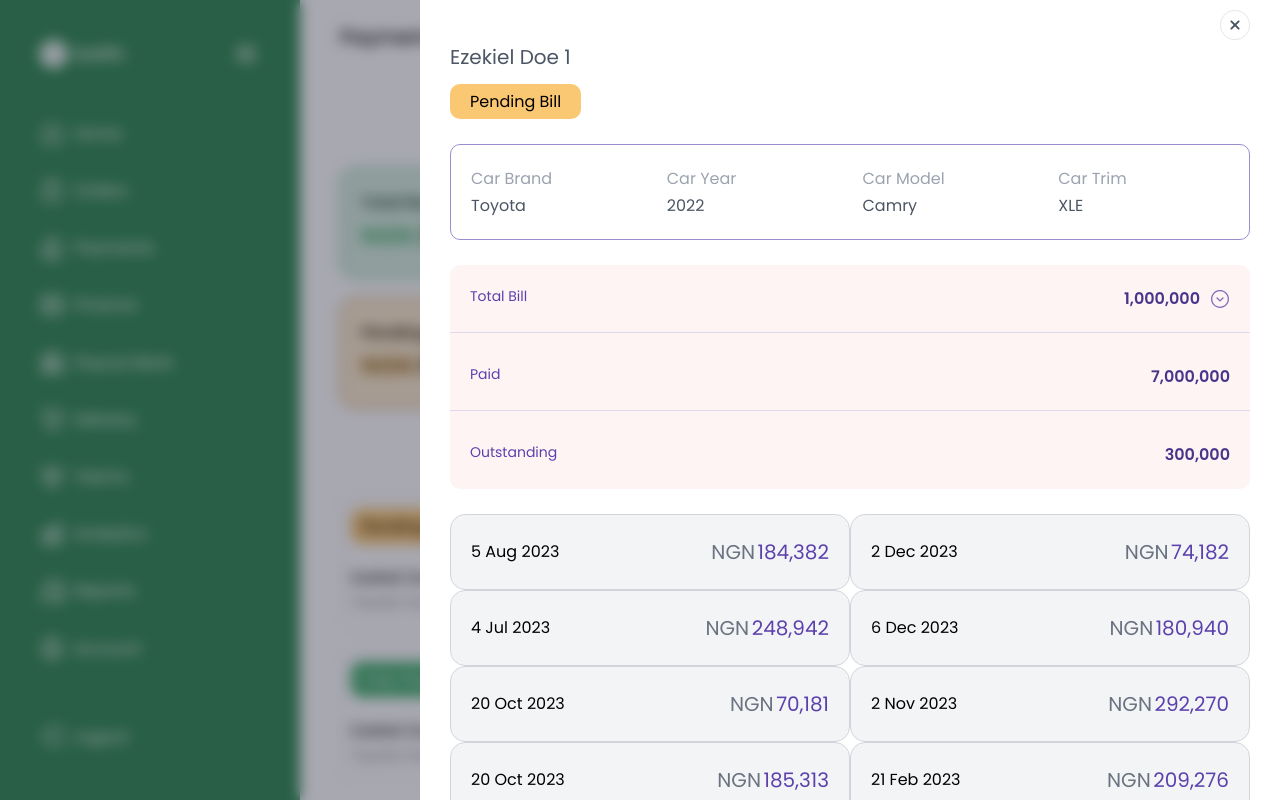
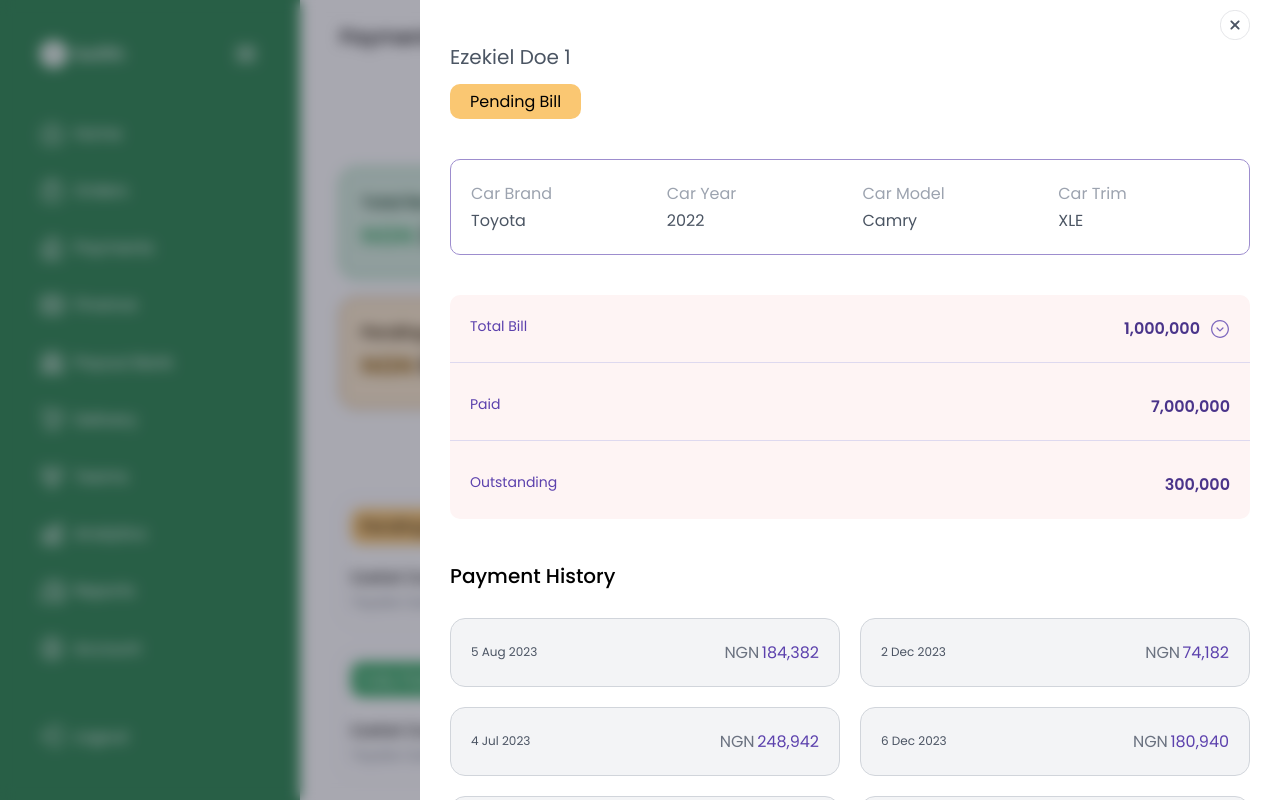
Before and after one commit to projects-for-clients/swifth, a React (Vite) app: page /dashboard/payments in a window 1280 px wide. Both pictures are taken after a click on the element 558 px from the left and 561 px from the top of the page. Built offline with nearby package versions, Linux system fonts and the light colour scheme.

Commit message:
working on payments

```diff
--- a/src/container/dashboard/Payments.tsx
+++ b/src/container/dashboard/Payments.tsx
@@ -34,9 +34,9 @@ export interface Payments {
 }
 
 interface PaymentHistory {
-  id: number,
-  date: Date,
-  amount: number,
+  id: number;
+  date: Date;
+  amount: number;
 }
 
 const paymentHistoryArr: PaymentHistory[] = Array.from(
@@ -44,7 +44,7 @@ const paymentHistoryArr: PaymentHistory[] = Array.from(
   (_, i) => ({
     id: i,
     date: generateRandomDate(),
-    amount: Math.floor(Math.random() * 270000 + 40000) ,
+    amount: Math.floor(Math.random() * 270000 + 40000),
   })
 );
 
@@ -121,7 +121,7 @@ function Payments() {
 
   const accordionHandler = (e: SyntheticEvent<HTMLButtonElement>) => {
     console.log(e);
-    setShowAccordion(prev => !prev);
+    setShowAccordion((prev) => !prev);
   };
 
   return (
@@ -144,7 +144,7 @@ function Payments() {
 
           <section className="h-full">
             <div className=" h-full items-baseline w-[80rem] overflow-y-scroll pb-10">
-              <main className="grid gap-10  ">
+              <main className="grid gap-16 ">
                 <div className="grid justify-start justify-items-start gap-4">
                   <p className="text-[2rem] text-gray-600 text-center">
                     {paymentDetail?.name}
@@ -254,27 +254,33 @@ function Payments() {
                     <p className="text-color-purple font-semibold">300,000</p>
                   </div>
                 </section>
-
-                <section className='grid' style={{
-                  gridTemplateColumns: 'repeat(auto-fit, minmax(40rem, 1fr))',
-                }}>
+                <section>
+                  <p className='font-medium text-[2rem] mb-10'>Payment History</p>
+                  <div
+                    className="grid gap-8"
+                    style={{
+                      gridTemplateColumns:
+                        'repeat(auto-fit, minmax(35rem, 1fr))',
+                    }}
+                  >
                     {paymentHistoryArr.map((item, i) => {
                       return (
-                      <div className='flex justify-between p-8 items-center border border-gray-300 bg-gray-100 rounded-3xl'>
-                        <p>
+                        <div className="flex justify-between p-8 items-center border border-gray-300 bg-gray-100 rounded-3xl">
+                          <p className="text-[1.2rem] text-[#4B5463]">
                             {item.date.toLocaleString('en-GB', {
                               day: 'numeric',
                               month: 'short',
                               year: 'numeric',
                             })}
                           </p>
-                        <p className="text-color-purple-1 flex gap-1 text-[2rem]">
+                          <p className="text-color-purple-1 flex gap-1">
                             <span className="text-gray-500">NGN</span>
                             {item.amount.toLocaleString()}
                           </p>
                         </div>
                       );
                     })}
+                  </div>
                 </section>
               </main>
             </div>
```
Lines whose indentation alone changed are shown as unchanged.
